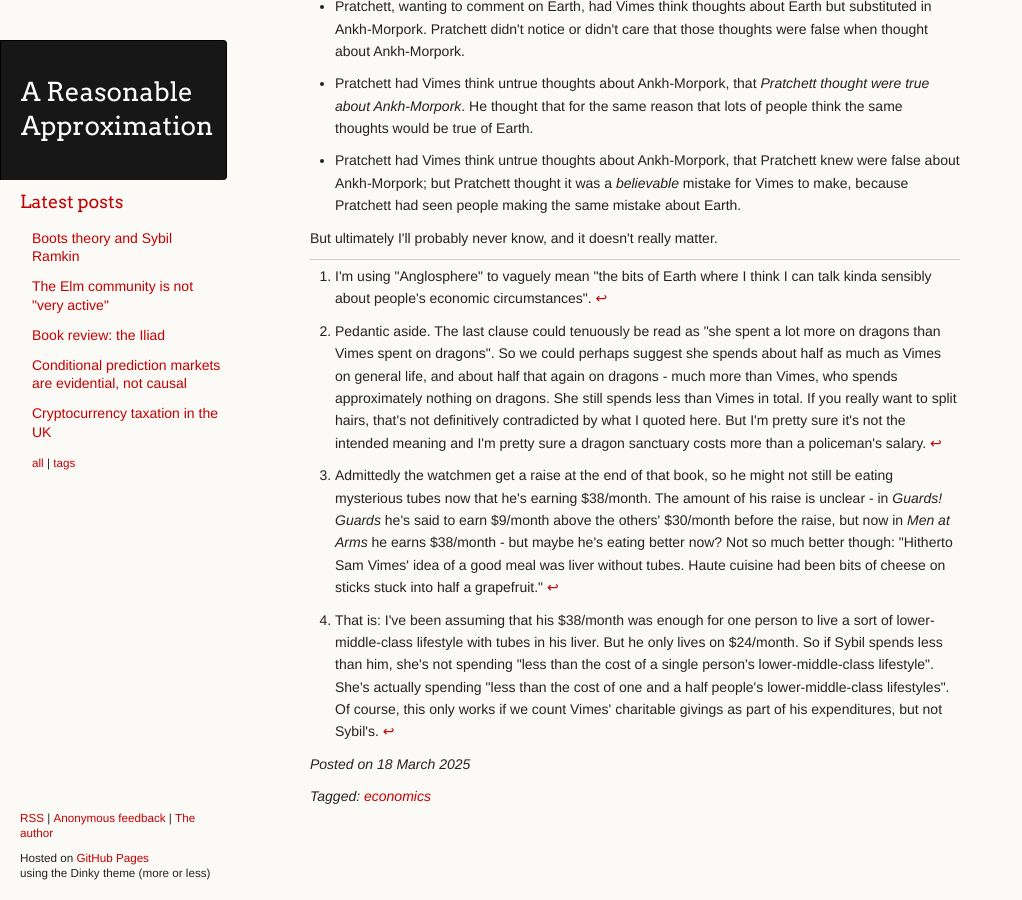
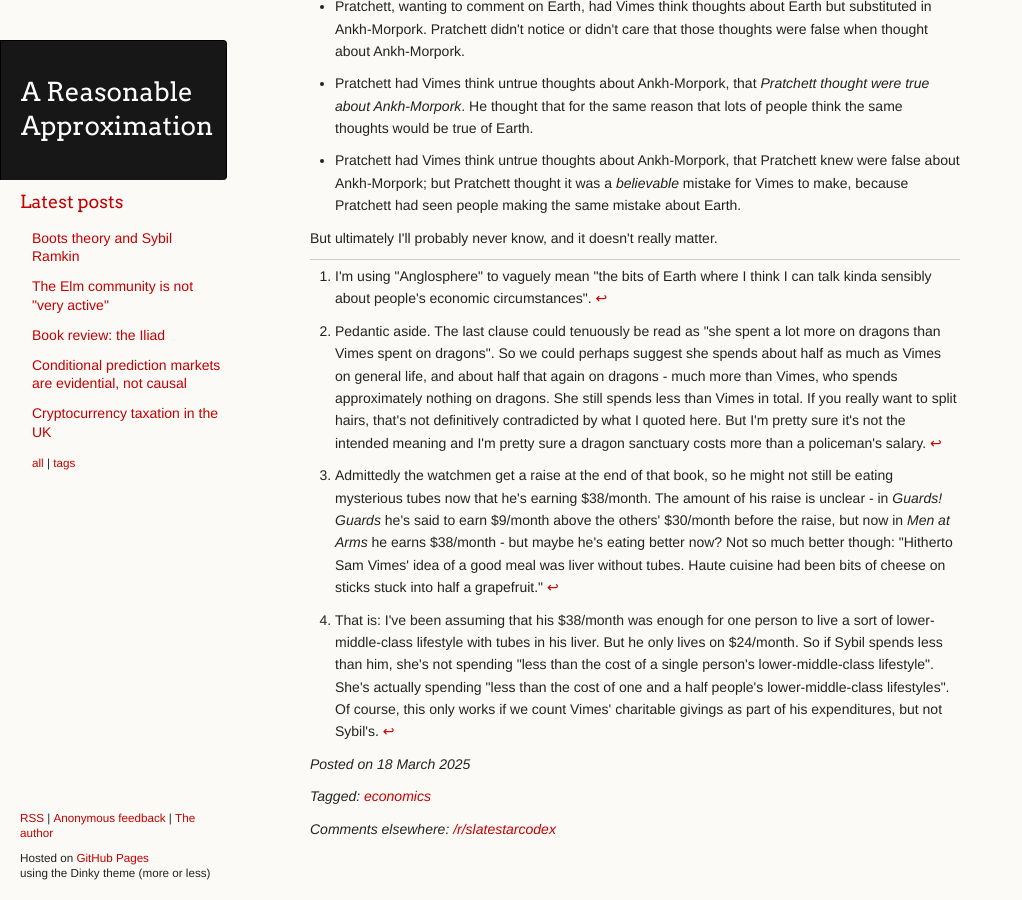
Before and after one commit to ChickenProp/chickenprop.github.com, a Jekyll site: the page built from _posts/2025-03-18-boots-theory-and-sybil-ramkin.md, in a window 1280 px wide and 900 px high, scrolled down 5336 px. Shown: the whole window, without its empty margins (0-1022 px from the left). Built offline with Jekyll 4.4.1, drawn with Linux system fonts in a browser that asks for light colours; nearby versions of some CDN libraries.

Commit message:
External comments.

```diff
--- a/_posts/2025-03-18-boots-theory-and-sybil-ramkin.md
+++ b/_posts/2025-03-18-boots-theory-and-sybil-ramkin.md
@@ -3,6 +3,9 @@ title: Boots theory and Sybil Ramkin
 layout: post
 lw_xpost: true
 tags: [economics]
+external_comments:
+  - name: /r/slatestarcodex
+    url: https://www.reddit.com/r/slatestarcodex/comments/1jehgrf/boots_theory_and_sybil_ramkin/
 ---
 
 I previously [wrote about Boots theory](https://reasonableapproximation.net/2020/09/14/against-boots-theory.html), the idea that "the rich are so rich because they spend less money". My one-sentence take is: I'm pretty sure rich people spend more money than poor people, and an observation can't be explained by a falsehood.
```
